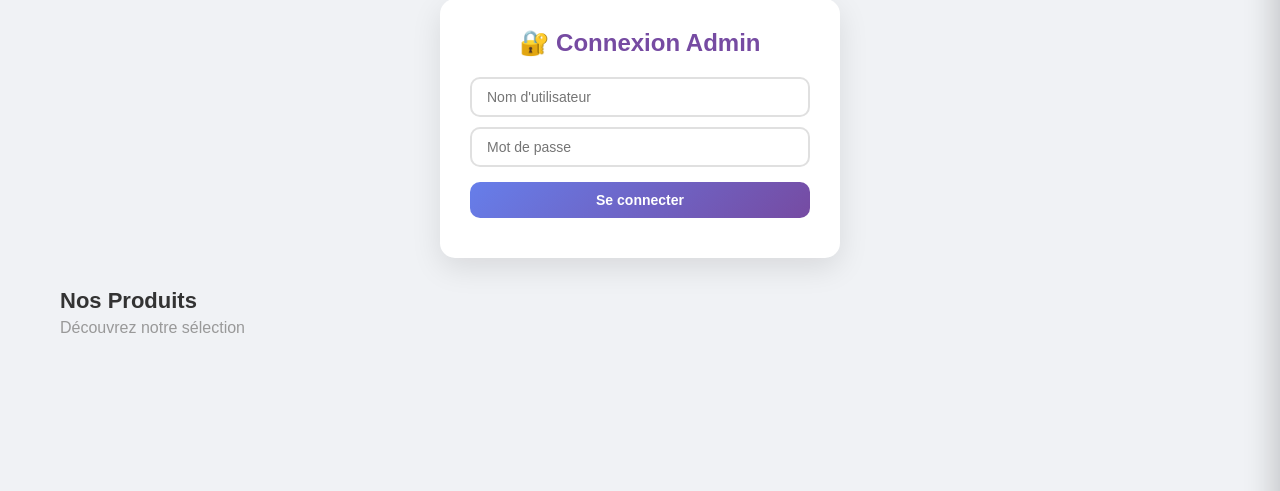
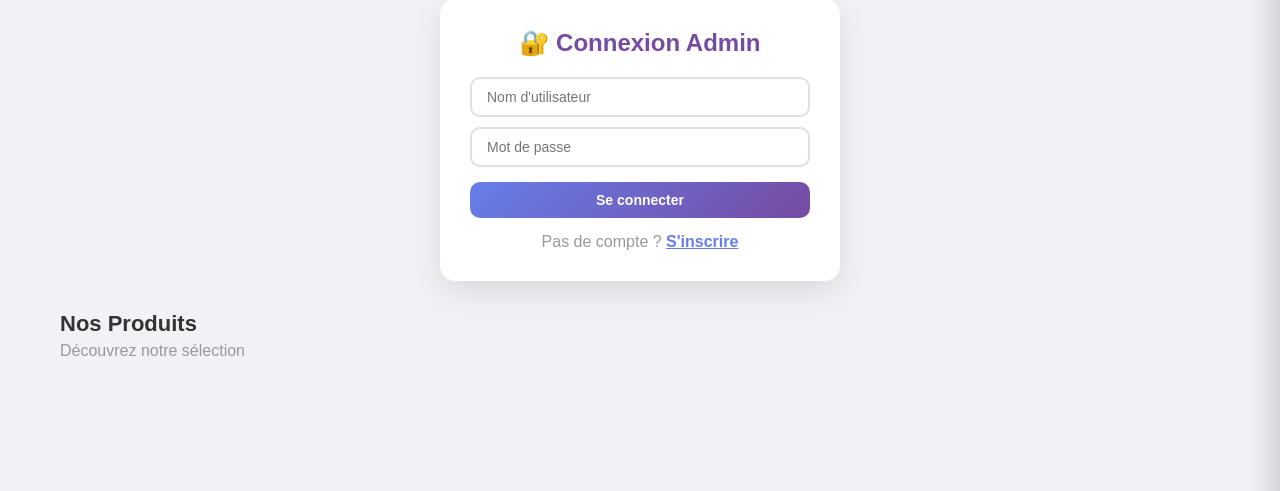
Before and after one commit to Rahmane21/Boutique, a Flask app: page / in a window 1280 px wide. Shown: the part 127-618 px from the top of the page. Run offline with Flask 3, Linux system fonts and the light colour scheme; data that the repository does not hold is empty; some libraries are stand-ins or nearby versions.

Commit message:
lien inscription connexion

```diff
--- a/templates/index.html
+++ b/templates/index.html
@@ -76,6 +76,7 @@
             <input id="password" type="password" placeholder="Mot de passe" style="width:100%;margin-bottom:15px"><br>
             <button class="btn btn-violet" style="width:100%" onclick="seConnecter()">Se connecter</button>
             <p id="login-msg"></p>
+        <p style="text-align:center;margin-top:15px;color:#999">Pas de compte ? <a href="/inscription-page" style="color:#667eea;font-weight:bold">S'inscrire</a></p>
         </div>
 
         <div id="admin">
```
